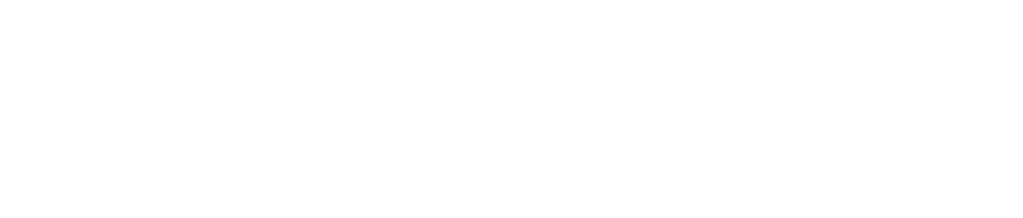
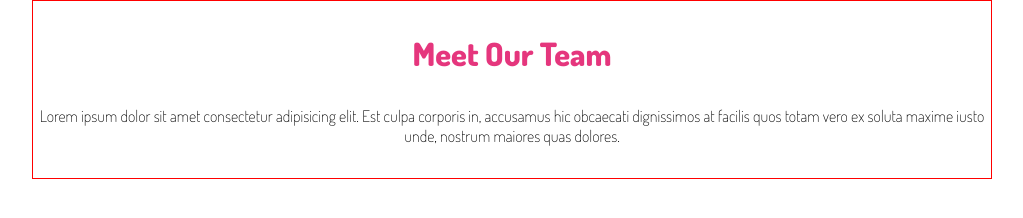
Before and after one commit to CarloFanelli/html-css-float-cards, a plain HTML site: page index.html in a window 1280 px wide. Shown: the whole page, without its empty margins (128-1151 px from the left). Drawn offline with Linux system fonts and the light colour scheme.

Commit message:
add header

```diff
--- a/css/style.css
+++ b/css/style.css
@@ -1,29 +1,55 @@
-*{
+.debug {
+    border: 1px solid red;
+}
+
+/*region general CSS */
+* {
     margin: 0;
     padding: 0;
     box-sizing: border-box;
 }
 
-:root{
-    --fc-dark:#000;
-    --fc-light:#fff;
-    --fc-cardbg:rgba(15, 14, 23, 1);
-    --fc-mail:rgba(80, 174, 194, 1);
-    --fc-title:rgba(229, 54, 125, 1);
+:root {
+    --fc-dark: #000;
+    --fc-light: #fff;
+    --fc-cardbg: rgba(15, 14, 23, 1);
+    --fc-mail: rgba(80, 174, 194, 1);
+    --fc-title: rgba(229, 54, 125, 1);
 }
 
-h1{
+body {
+    max-width: 1170px;
+    width: 75%;
+    margin: 0 auto;
+}
+
+header {
+    text-align: center;
+    padding: 2rem 0;
+}
+
+h1 {
+    margin-bottom: 2rem;
     font-family: 'Dosis', sans-serif;
     font-weight: 800;
-text-transform: capitalize;
+    text-transform: capitalize;
+    color: var(--fc-title);
 }
 
-h5{
+h5 {
     font-family: 'Dosis', sans-serif;
     font-weight: 600;
 }
 
-p{
+p {
     font-family: 'Dosis', sans-serif;
     font-weight: 200;
 }
+
+/* #endregion general CSS*/
+
+/* #region common CSS */
+
+
+
+/* #endregion common CSS */
--- a/index.html
+++ b/index.html
@@ -11,10 +11,18 @@
             href="https://fonts.googleapis.com/css2?family=Dosis:wght@200;600;800&display=swap"
             rel="stylesheet">
     </head>
-    <body>
+    <body class="debug">
 
         <header>
-
+            <div class="title">
+                <h1>Meet our team</h1>
+                <div class="subtitle">
+                    <p>Lorem ipsum dolor sit amet consectetur adipisicing elit.
+                        Est culpa corporis in, accusamus hic obcaecati
+                        dignissimos at facilis quos totam vero ex soluta maxime
+                        iusto unde, nostrum maiores quas dolores.</p>
+                </div>
+            </div>
         </header>
 
         <main>
```
